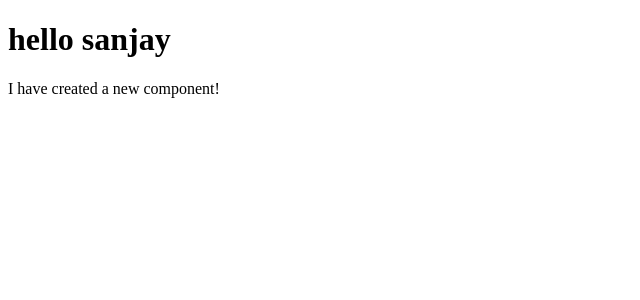
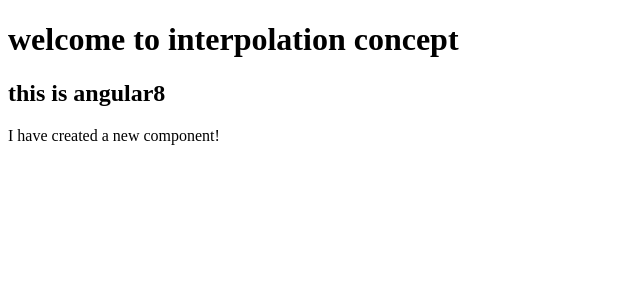
Before and after one commit to sanjay2596/angular-20-Training, an Angular app: page / in a window 1280 px wide. Shown: the top 300 px of the page, without its empty margins (0-640 px from the left). Built offline with nearby package versions, Linux system fonts and the light colour scheme.

Commit message:
concept based on Interpolation

```diff
--- a/src/app/app.component.html
+++ b/src/app/app.component.html
@@ -1,2 +1,3 @@
-<h1>hello {{name}}</h1>
+<h1>welcome to {{greeting}}</h1>
+<h2>this is angular{{4+4}}</h2>
 <app-newcomponent></app-newcomponent>
--- a/src/app/app.component.ts
+++ b/src/app/app.component.ts
@@ -6,5 +6,5 @@ import { Component } from '@angular/core';
   styleUrls: ['./app.component.css']
 })
 export class AppComponent {
-  name = 'sanjay';
+  greeting = 'interpolation concept';
 }
```
